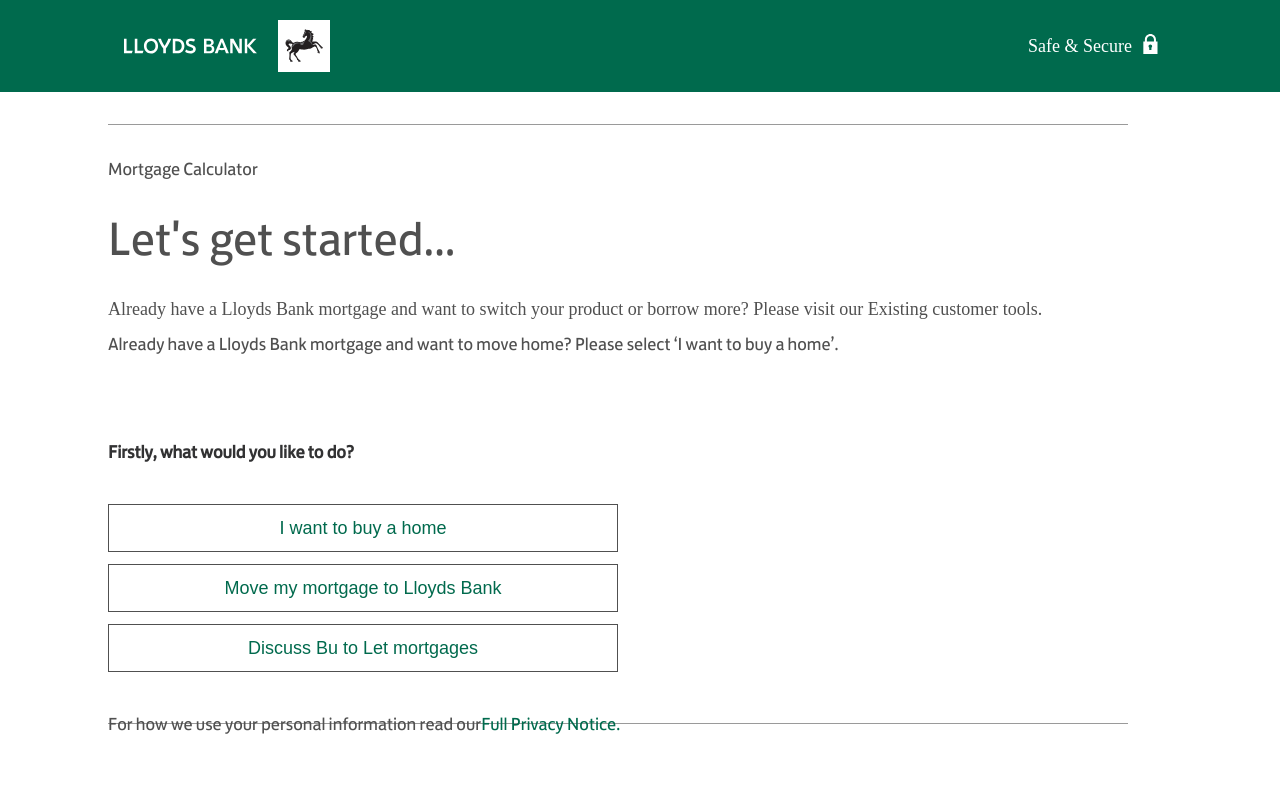
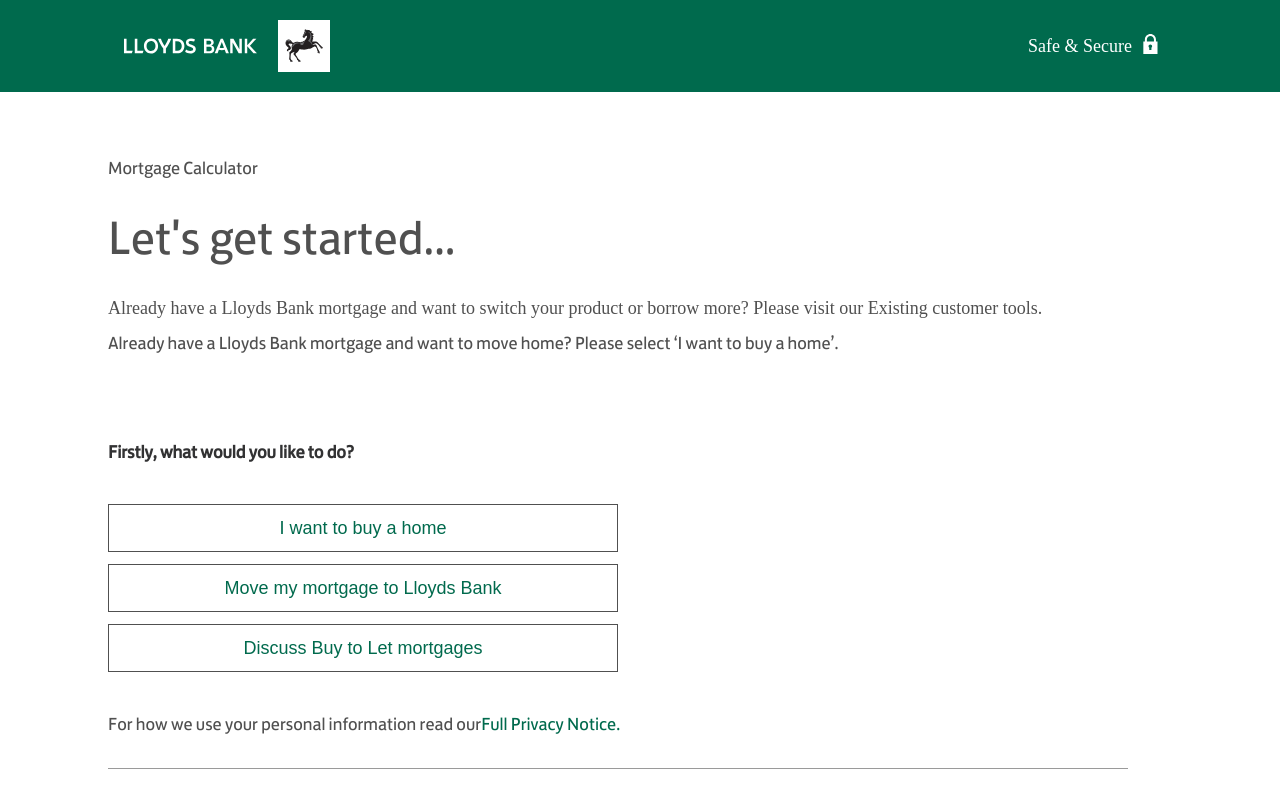
Before and after one commit to horacio-wipro/mortgage-calculator-journey, a React (Vite) app: page / in a window 1280 px wide. Shown: the top 800 px of the page. Built offline with nearby package versions, Linux system fonts and the light colour scheme; a web font is replaced by a local one.

Commit message:
fix screen 1

```diff
--- a/src/pages/MortgageScreen1Final.module.css
+++ b/src/pages/MortgageScreen1Final.module.css
@@ -6,9 +6,6 @@
   max-width: 100%;
 }
 .container {
-  width: 100%;
-  border-top: 1px solid var(--line);
-  border-bottom: 1px solid var(--line);
   box-sizing: border-box;
   display: flex;
   flex-direction: row;
@@ -47,9 +44,12 @@
   row-gap: 20px;
 }
 .mortgageForm {
-  width: 515.5px;
+  width: 100%;
   flex-direction: column;
   gap: var(--gap-21xl);
+  border-bottom: 1px solid var(--line);
+  padding-bottom: var(--padding-13xl);
+  max-width: 1020px;
 }
 .button {
   min-width: var(--width-100);
--- a/src/pages/MortgageScreen1Final.tsx
+++ b/src/pages/MortgageScreen1Final.tsx
@@ -30,7 +30,7 @@
                   questions={[
                     "I want to buy a home",
                     "Move my mortgage to Lloyds Bank",
-                    "Discuss Bu to Let mortgages",
+                    "Discuss Buy to Let mortgages",
                   ]}
                   error="Let us know if you are employed"
                 />
@@ -44,11 +44,7 @@
                 </div>
               </div>
               <div className={styles.continueButton}>
-                <Button
-                  className={styles.button}
-                  text="Continue"
-                  property1="Default"
-                />
+                <Button text="Continue" property1="Default" />
               </div>
             </div>
           </div>
```
